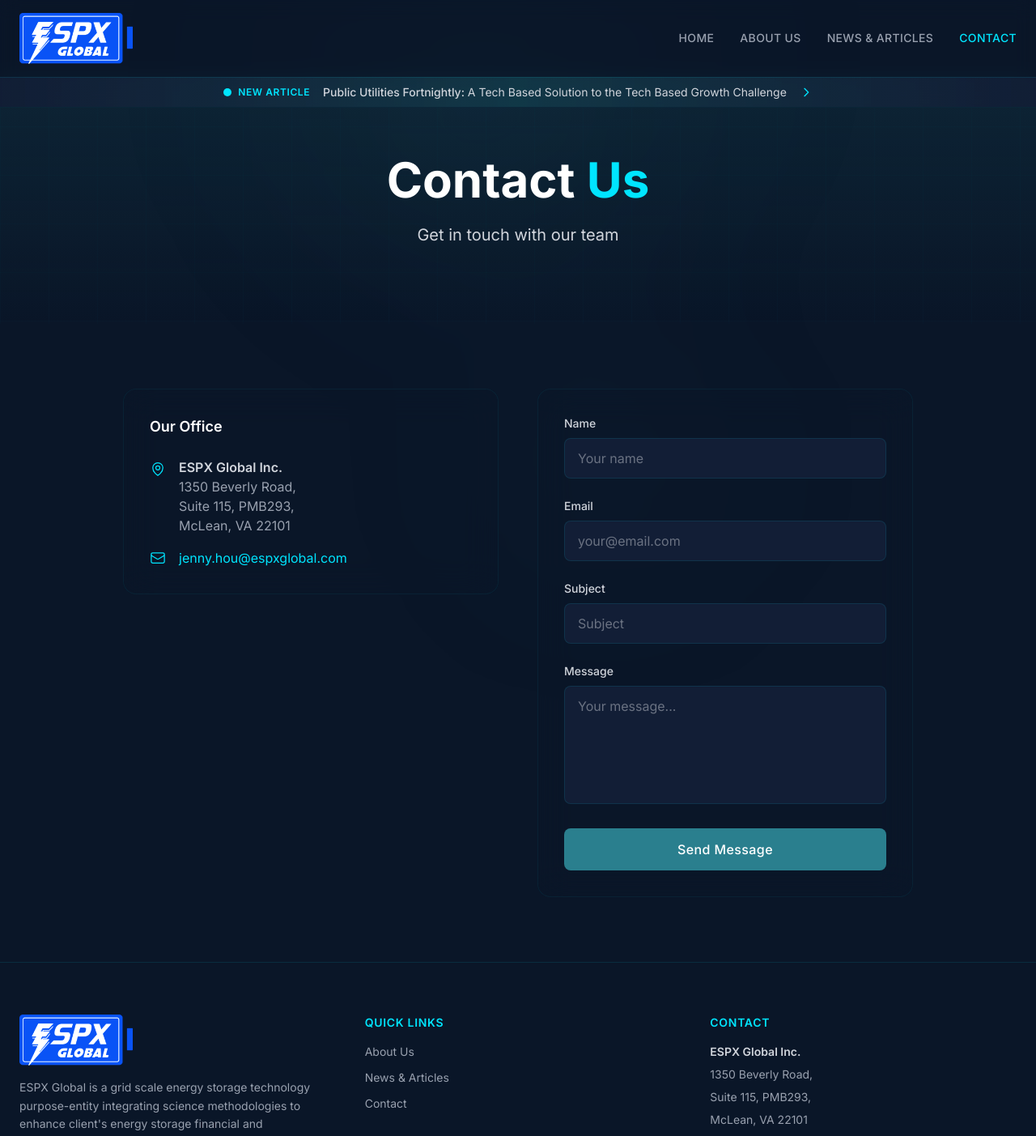
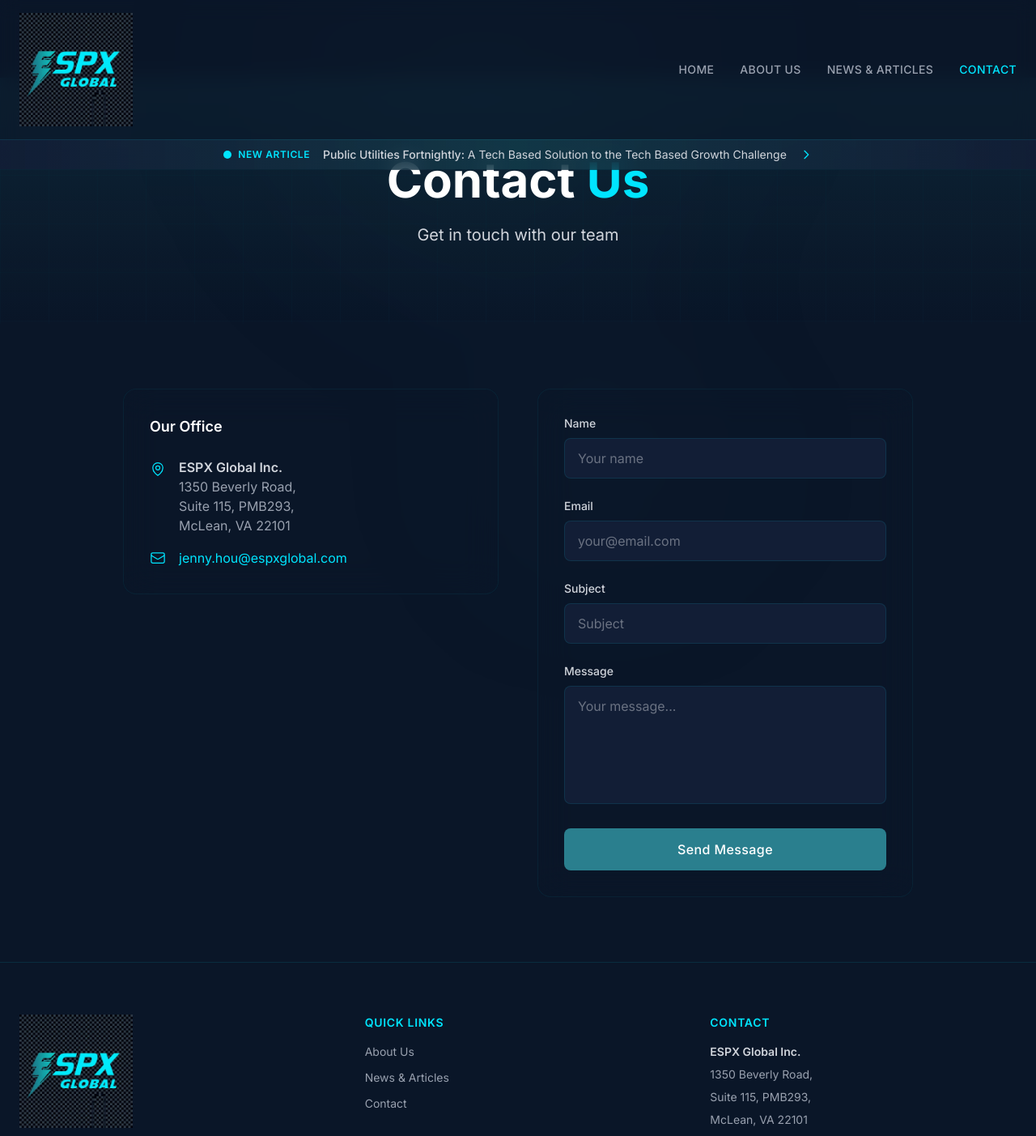
Before and after one commit to rzarkar05/ESPX_website, a Next.js app: page /contact in a window 1280 px wide. Shown: the top 1403 px of the page at 81% size. Built offline with nearby package versions, Linux system fonts and the light colour scheme.

Commit message:
Update logo to match dark navy and cyan theme
- Replaced logo image with properly themed cyan version

- Removed logo-themed CSS filter class (no longer needed)

- Cleaned up Navbar and Footer logo class references

```diff
--- a/src/app/globals.css
+++ b/src/app/globals.css
@@ -227,9 +227,3 @@
 .flip-card-back {
   transform: rotateY(180deg);
 }
-
-/* Logo color theme alignment */
-.logo-themed {
-  filter: brightness(1.1) hue-rotate(15deg) saturate(1.4);
-  transition: filter 0.3s ease;
-}
--- a/src/components/Footer.tsx
+++ b/src/components/Footer.tsx
@@ -12,7 +12,7 @@
               alt="ESPX Global"
               width={140}
               height={63}
-              className="logo-themed mb-4"
+              className="mb-4"
             />
             <p className="text-sm text-gray-400 leading-relaxed">
               ESPX Global is a grid scale energy storage technology purpose-entity integrating
--- a/src/components/Navbar.tsx
+++ b/src/components/Navbar.tsx
@@ -46,7 +46,7 @@
               width={140}
               height={63}
               priority
-              className="logo-themed group-hover:brightness-125 transition-all duration-300"
+              className="group-hover:brightness-125 transition-all duration-300"
             />
           </motion.div>
         </Link>
```
Also changed, not shown: public/images/ESPXGlobal-logo-245x110.png.
